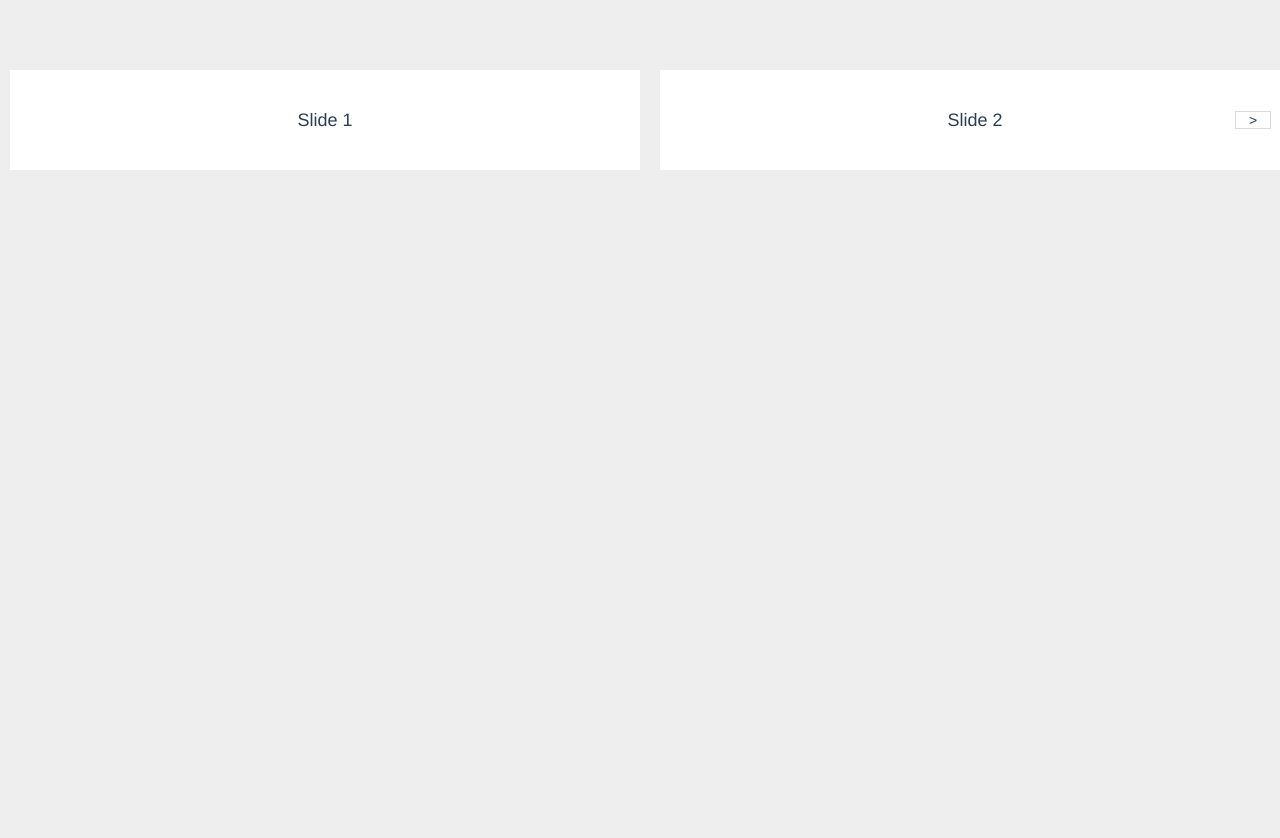
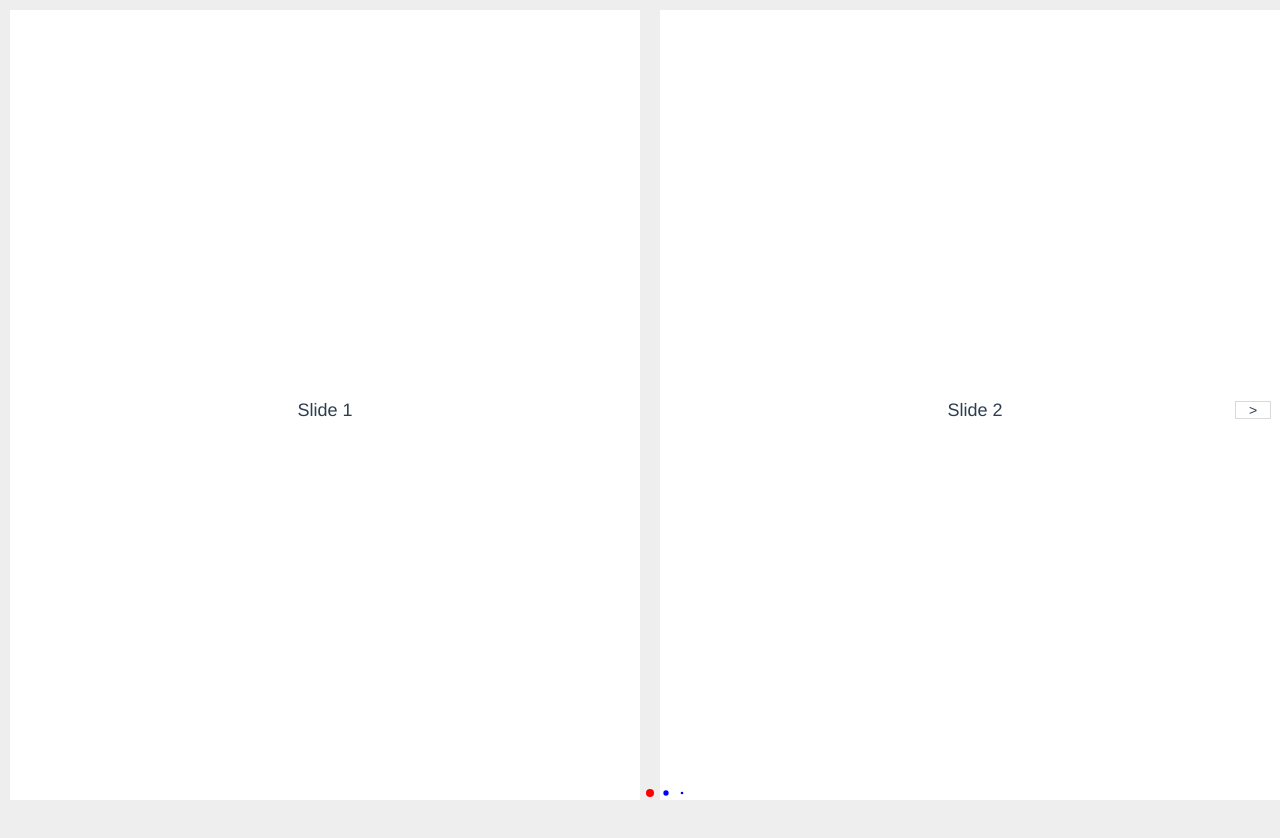
Before and after one commit to AveryYuFull/mySwiper, a Vue app: page / in a window 1280 px wide. Shown: the top 838 px of the page. After the commit the page ends 800 px from the top, so only its background shows below. Built offline with nearby package versions, Linux system fonts and the light colour scheme.

Commit message:
pagination的updateBullet方法实现

```diff
--- a/src/App.vue
+++ b/src/App.vue
@@ -7,14 +7,15 @@
         <div class="swiper-slide">Slide 3</div>
         <div class="swiper-slide">Slide 4</div>
         <div class="swiper-slide">Slide 5</div>
-        <!-- <div class="swiper-slide">Slide 6</div>
+        <div class="swiper-slide">Slide 6</div>
         <div class="swiper-slide">Slide 7</div>
         <div class="swiper-slide">Slide 8</div>
         <div class="swiper-slide">Slide 9</div>
-        <div class="swiper-slide">Slide 10</div> -->
+        <div class="swiper-slide">Slide 10</div>
       </div>
       <div class="swiper-button-prev">&lt;</div>
       <div class="swiper-button-next">&gt;</div>
+      <div class="swiper-pagination"></div>
     </div>
   </div>
 </template>
@@ -30,9 +31,17 @@ export default {
             spaceBetween: 20,
             slidesPerView: 2,
             // normalizeSlideIndex: false,
-            initialSlide: 0
+            initialSlide: 0,
+            navigation: {
+                nextEl: '.swiper-button-next',
+                prevEl: '.swiper-button-prev'
+            },
+            pagination: {
+                el: '.swiper-pagination',
+                dynamicMainBullets: 1
+            }
         });
-        console.log('_swiper', _swiper);
+        // console.log('_swiper', _swiper);
     }
 };
 </script>
@@ -64,7 +73,8 @@ export default {
   -moz-osx-font-smoothing: grayscale;
   text-align: center;
   color: #2c3e50;
-  margin-top: 60px;
+  height: 100%;
+  overflow: hidden;
 }
 html, body {
   position: relative;
@@ -133,6 +143,6 @@ body {
   -ms-flex-align: center;
   -webkit-align-items: center;
   align-items: center;
-  height: 100px;
+  height: 100%;;
 }
 </style>
--- a/src/components/core/update/updateSlides.js
+++ b/src/components/core/update/updateSlides.js
@@ -126,7 +126,7 @@ function _getSlideSize (slide, _styles, params, isHorizontal, swiperSize, _space
         if (_webkitTransform) {
             setStyle(slide, 'webkitTransform', 'none');
         }
-        const _borderBox = _styles['borderBox'];
+        const _borderBox = _styles['boxSizing'];
         if (isHorizontal) {
             let _width = _filterStyle(_styles, 'width');
             const _paddingLeft = _filterStyle(_styles, 'paddingLeft');
--- a/src/components/navigation/navigation.js
+++ b/src/components/navigation/navigation.js
@@ -114,8 +114,8 @@ const Navigation = {
 export default {
     params: {
         navigation: {
-            nextEl: '.swiper-button-next',
-            prevEl: '.swiper-button-prev',
+            nextEl: null,
+            prevEl: null,
             disabledClass: 'swiper-button-disabled'
         }
     },
--- a/src/components/pagination/pagination.js
+++ b/src/components/pagination/pagination.js
@@ -1,7 +1,118 @@
+/* eslint-disable */
 import getElements from '../../utils/getElements';
 import addRemoveClass from '../../utils/addRemoveClass';
 import extend from '../../utils/extend';
 import callFn from '../../utils/callFn';
+import getStyle from '../../utils/getStyle';
+import each from '../../utils/each';
+import setStyle from '../../utils/setStyle';
+import './pagination.less';
+
+/**
+ * bullet的大小map
+ */
+const bulletSizeMap = {
+    'horizontal': ['width', 'marginLeft', 'marginRight', 'paddingLeft', 'paddingRight'],
+    'vertical': ['height', 'marginTop', 'marginBottom', 'paddingTop', 'paddingBottom']
+};
+/**
+ * 获取bullet的大小
+ * @param {HTMLElement} el bullet的dom元素节点
+ * @param {Boolean} isHorizontal swiper是否是水平方向
+ * @returns {Number} 返回bullet的大小
+ */
+function _getBulletSize (el, isHorizontal) {
+    if (!el) {
+        return 0;
+    }
+    const _style = getStyle(el);
+    let _boxSizing = _style['boxSizing'];
+    let _size = 0;
+    const _sizeList = bulletSizeMap[isHorizontal ? 'horizontal' : 'vertical'];
+    each(_sizeList, (prop, index) => {
+        if (index >= 3) {
+            if (_boxSizing !== 'border-box') {
+                _size += _filterNum(prop);
+            }
+        } else {
+            _size += _filterNum(prop);
+        }
+    });
+    return _size;
+    /**
+     * 过滤数字字符串
+     * @param {String} prop 属性
+     * @returns {Number}
+     */
+    function _filterNum (prop) {
+        if (!_style || !prop) {
+            return 0;
+        }
+        let numStr = _style[prop] || '';
+        return parseInt(numStr.replace(/[^-.\d+]/g, ''), 10);
+    }
+}
+
+/**
+ * 更新bullets
+ * @param {Object} pagination pagination对象
+ * @param {Object} pParams pagination参数
+ * @param {Number} current 当前索引
+ * @param {Number} total 总索引
+ * @param {Boolean} isHorizontal swiper的方向
+ */
+function _updateBullets (pagination, pParams, current, total, isHorizontal) {
+    pagination = pagination || {};
+    pParams = pParams || {};
+    const _bullets = pagination.bullets;
+    let _startIndex;
+    let _endIndex;
+    let _midIndex;
+    let _bulletSize;
+    let _bulletsSize;
+    let _offset;
+    let _dynamicBulletIndex = pagination.dynamicBulletIndex || 0;
+    const _dynamicMainBullets = pParams.dynamicMainBullets || 1;
+    addRemoveClass(_bullets, [pParams.bulletActiveClass,
+        `${pParams.bulletClass}-prev-prev`,
+        `${pParams.bulletClass}-prev`,
+        `${pParams.bulletClass}-main`,
+        `${pParams.bulletClass}-next`,
+        `${pParams.bulletClass}-next-next`]);
+    if (pParams.dynamicBullets) {
+        _bulletSize = _getBulletSize(pagination.bullets[0], isHorizontal);
+        _bulletsSize = Math.min(_bulletSize * total, _bulletSize * (_dynamicMainBullets + 4));
+        setStyle(pagination.el, isHorizontal ? 'width' : 'height', `${_bulletsSize}px`);
+        _startIndex = current - _dynamicBulletIndex;
+        _endIndex = _startIndex + (_dynamicMainBullets - 1);
+        _midIndex = (_startIndex + _endIndex) / 2;
+        _offset = (_bulletsSize - _bulletSize) / 2 - _midIndex * _bulletSize;
+    }
+    each(_bullets, (bullet, index) => {
+        let _className = [];
+        if (index === current) {
+            _className.push(pParams.bulletActiveClass);
+        }
+        if (pParams.dynamicBullets) {
+            if (index >= _startIndex && index <= _endIndex) {
+                _className.push(`${pParams.bulletClass}-main`);
+            } else if (index === _startIndex - 2) {
+                _className.push(`${pParams.bulletClass}-prev-prev`);
+            } else if (index === _startIndex - 1) {
+                _className.push(`${pParams.bulletClass}-prev`);
+            } else if (index === _endIndex + 1) {
+                _className.push(`${pParams.bulletClass}-next`);
+            } else if (index === _endIndex + 2) {
+                _className.push(`${pParams.bulletClass}-next-next`);
+            }
+            if (typeof _offset !== 'undefined') {
+                setStyle(bullet, isHorizontal ? 'left' : 'top', `${_offset}px`);
+            }
+        }
+        addRemoveClass(bullet, _className, true);
+    });
+}
+
 const Pagination = {
     /**
      * 更新
@@ -16,13 +127,13 @@ const Pagination = {
             return;
         }
         const _snapGrid = _that.snapGrid || [];
-        let _toal = _snapGrid.length;
+        let _total = _snapGrid.length;
         let _current = (typeof _that.snapIndex !== 'undefined' ? _that.snapIndex : _that.activeIndex) || 0;
         const _type = (_pParams.type || '') + '';
+        const _isHorizontal = _that.isHorizontal();
         switch (_type) {
             case 'bullets':
-                if (_pParams.dynamicBullets) {
-                }
+                _updateBullets(_pagination, _pParams, _current, _total, _isHorizontal);
                 break;
         }
     },
@@ -48,7 +159,7 @@ const Pagination = {
                     if (_pParams.renderBullet instanceof Function) {
                         _html = callFn(_pParams.renderBullet, [i, _pParams.bulletClass]);
                     } else {
-                        _html = `<${_pParams.bulletElement} class="${_pParams.className}"></${_pParams.bulletElement}>`;
+                        _html = `<${_pParams.bulletElement} class="${_pParams.bulletClass}"></${_pParams.bulletElement}>`;
                     }
                     _htmlText += _html;
                 }
@@ -70,7 +181,10 @@ const Pagination = {
                 }
                 break;
         }
-        _pagination.el.innerHtml = _htmlText;
+        _pagination.el.innerHTML = _htmlText;
+        if (_type === 'bullets') {
+            _pagination.bullets = getElements(`.${_pParams.bulletClass}`, _pagination.el);
+        }
     },
     /**
      * 初始化
@@ -146,6 +260,7 @@ export default {
             progressbarOppositeClass: 'swiper-pagination-progress-opposite',
             renderBullet: null,
             bulletClass: 'swiper-pagination-bullet',
+            bulletActiveClass: 'swiper-pagination-bullet-active',
             bulletElement: 'span',
             renderProgressbar: null,
             progressbarFillClass: 'swiper-pagination-progressbar',
@@ -159,8 +274,31 @@ export default {
         extend(_that, {
             pagination: {
                 init: Pagination.init.bind(_that),
+                render: Pagination.render.bind(_that),
+                update: Pagination.update.bind(_that),
                 dynamicBulletIndex: 0
             }
         });
+    },
+    on: {
+        /**
+         * 初始化
+         */
+        init () {
+            const _that = this;
+            const _pagination = _that.pagination || {};
+            _pagination.init();
+            _pagination.render();
+            _pagination.update();
+        },
+        /**
+         * snapIndex改变
+         */
+        snapIndexChange() {
+            const _that = this;
+            if (!_that.params.loop) {
+                _that.pagination.update();
+            }
+        }
     }
 };
--- /dev/null
+++ b/src/components/pagination/pagination.less
@@ -0,0 +1,52 @@
+.swiper-pagination {
+    position: absolute;
+    z-index: 10;
+}
+
+.swiper-pagination-bullets {
+    bottom: 20px;
+    left: 0;
+    right: 0;
+    width: 100%;
+    .swiper-pagination-bullet {
+        position: relative;
+        display: inline-block;
+        width: 8px;
+        height: 8px;
+        border-radius: 50%;
+        // opacity: .2;
+        // background: #000;
+        background: blue;
+    }
+    &.swiper-pagination-bullets-dynamic {
+        .swiper-pagination-bullet {
+            transform: scale(.33);
+        }
+        .swiper-pagination-bullet-prev-prev, .swiper-pagination-bullet-next-next {
+            transform: scale(.33);
+        }
+        .swiper-pagination-bullet-prev, .swiper-pagination-bullet-next {
+            transform: scale(.66);
+        }
+        .swiper-pagination-bullet-main {
+            transform: scale(1);
+        }
+        .swiper-pagination-bullet-active {
+            background: red;
+            transform: scale(1);
+            opacity: 1;
+        }
+    }
+}
+
+.swiper-container-horizontal {
+    .swiper-pagination-bullets-dynamic {
+        overflow: hidden;
+        white-space: nowrap;
+        left: 50%;
+        transform: translateX(-50%);
+    }
+    .swiper-pagination-bullet {
+        margin: 0 4px;
+    }
+}
--- a/src/utils/addRemoveClass.js
+++ b/src/utils/addRemoveClass.js
@@ -1,5 +1,4 @@
 import each from './each';
-import callFn from './callFn';
 /**
  * 为元素添加classname
  * @param {Array|HTMLElement} elems 目标元素
@@ -26,7 +25,11 @@ export default function addRemoveClass (elems, classNames, isAdd) {
     function _addClass (el, classNames) {
         each(classNames, (className) => {
             if (className && el && el.classList) {
-                callFn(isAdd ? el.classList.add : el.classList.remove, [className]);
+                if (isAdd) {
+                    el.classList.add(className);
+                } else {
+                    el.classList.remove(className);
+                }
             }
         });
     }
```
Also changed, not shown: 1 other file (tests, documents, lock files or other folders).
